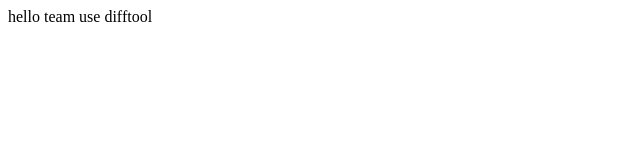
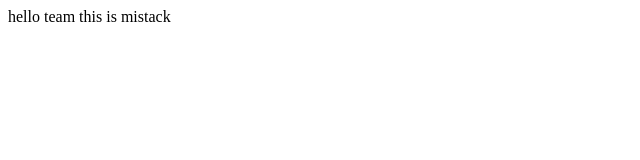
Before and after one commit to imyagnesh/git-tutorial, a plain HTML site: page index.html in a window 1280 px wide. Shown: the full height of the page, 0-640 px from the left. Drawn offline with Linux system fonts and the light colour scheme.

Commit message:
added readme

```diff
--- a/index.html
+++ b/index.html
@@ -7,6 +7,6 @@
     <title>Document</title>
 </head>
 <body>
-    <div>hello team use difftool</div>
+    <div>hello team this is mistack</div>
 </body>
 </html>
```
Also changed, not shown: 1 other file.
